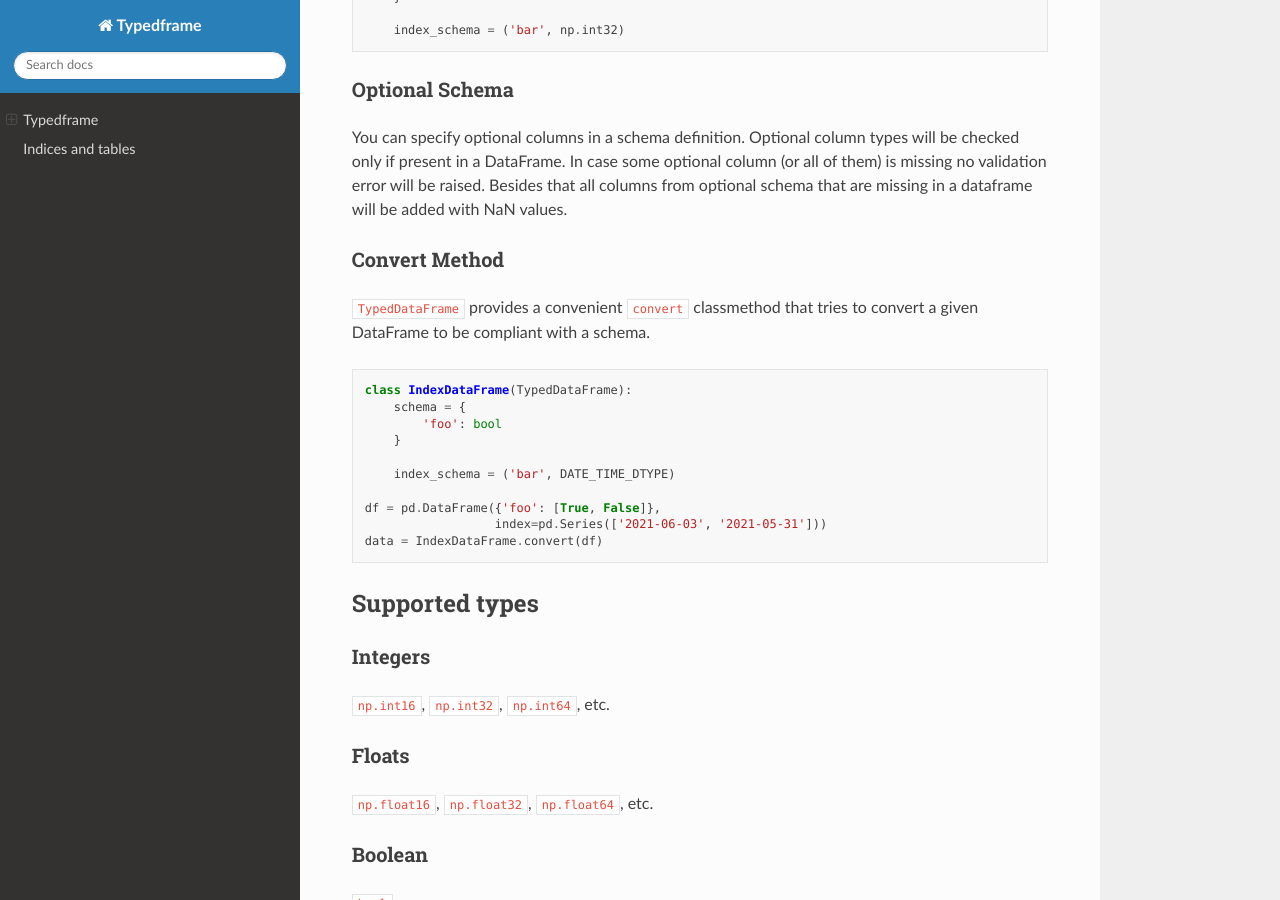
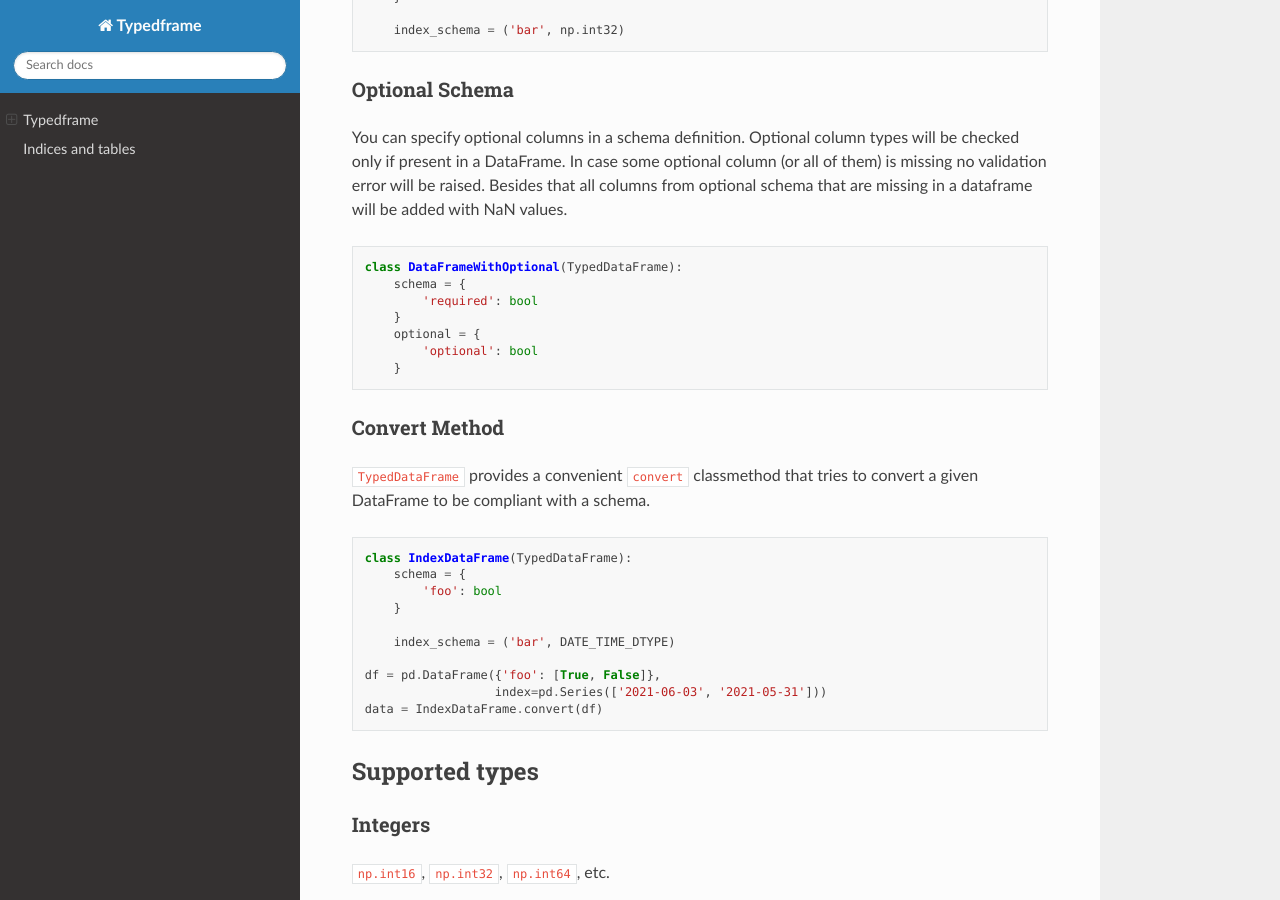
Before and after one commit to areshytko/typedframe, a Sphinx documentation site: the page built from docs/source/index.rst, in a window 1280 px wide and 900 px high, scrolled down 4948 px. Built offline with Sphinx 7.4.7 and the Read the Docs theme 2.0.0, drawn with Linux system fonts in a browser that asks for light colours.

Commit message:
update documentation

```diff
--- a/docs/source/index.rst
+++ b/docs/source/index.rst
@@ -287,6 +287,16 @@ optional column (or all of them) is missing no validation error will be
 raised. Besides that all columns from optional schema that are missing
 in a dataframe will be added with NaN values.
 
+.. code:: python
+
+   class DataFrameWithOptional(TypedDataFrame):
+       schema = {
+           'required': bool
+       }
+       optional = {
+           'optional': bool
+       }
+
 Convert Method
 ^^^^^^^^^^^^^^
 
```
